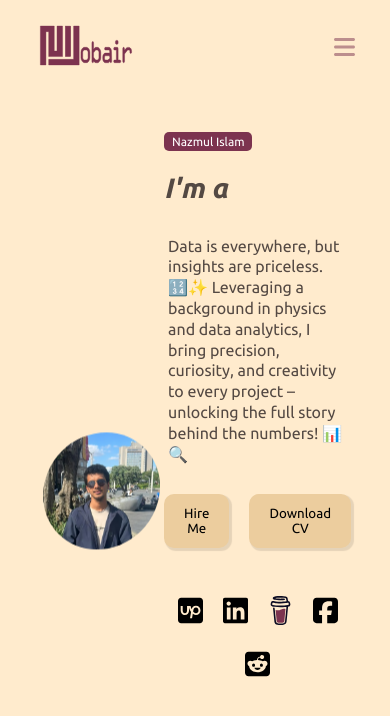
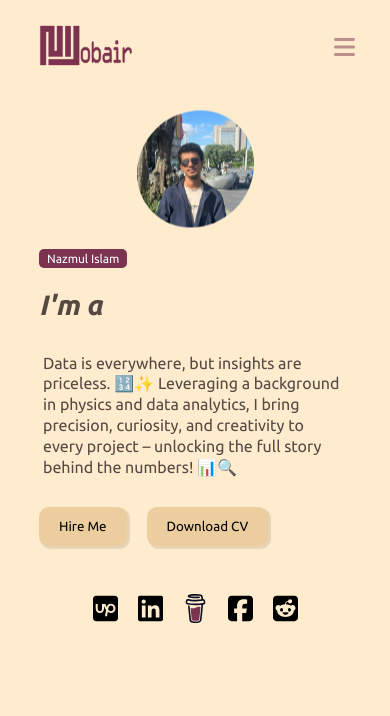
Before and after one commit to nijobair/nijobair.github.io, a Jekyll site: the page built from index.md, in a window 390 px wide and 900 px high. Shown: the top 716 px of the window. Built offline with Jekyll 4.4.1, drawn with Linux system fonts in a browser that asks for light colours.

Commit message:
fixed hero section for smaller devices

```diff
--- a/_sass/jekyll-theme-merlot.scss
+++ b/_sass/jekyll-theme-merlot.scss
@@ -128,7 +128,7 @@ Content wrapper
         background-image: url("/assets/images/xmark.svg");
     }
 
-    .featured-box {
+    .hero-section {
         flex-direction: column;
         height: 85vh;
     }
@@ -184,12 +184,4 @@ Content wrapper
     .project-box {
         width: 100%;
     }
-
-    .form-inputs {
-        flex-direction: column;
-    }
-
-    .input-field {
-        width: 100%;
-    }
 }
```
